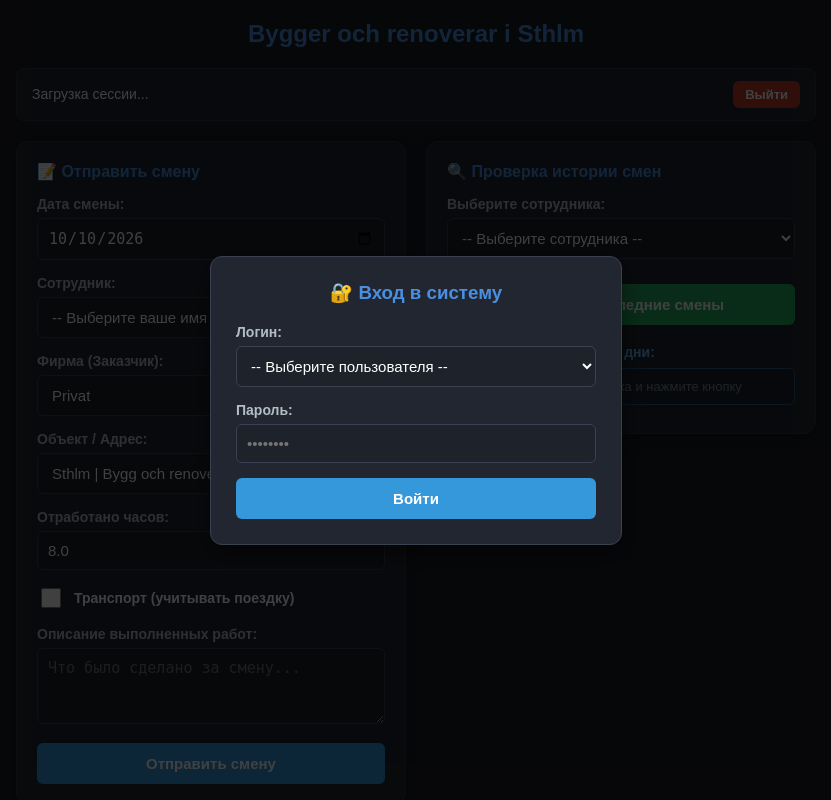
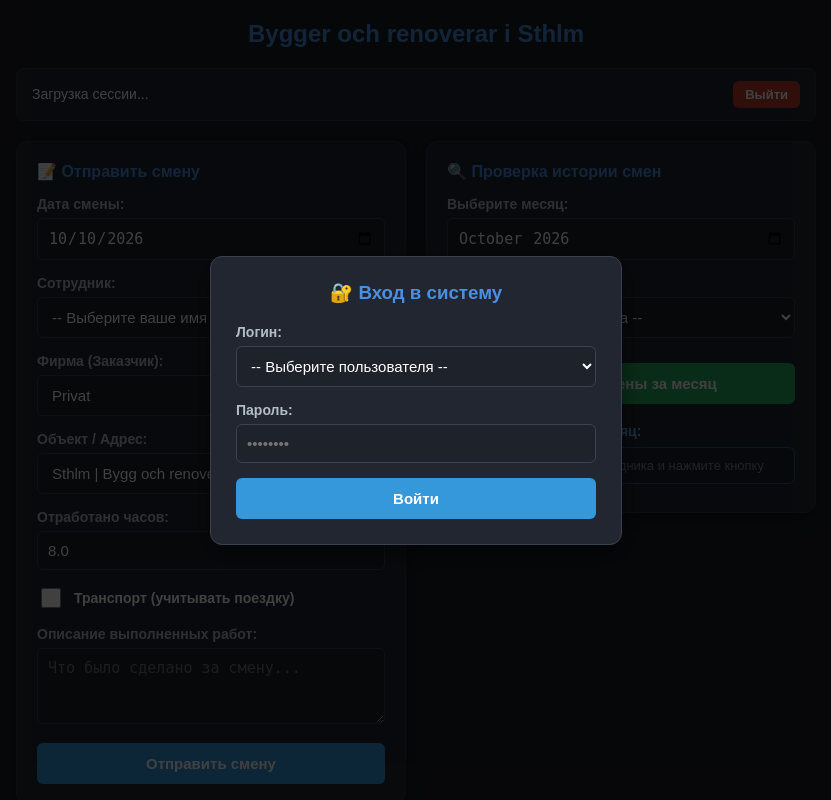
Before and after one commit to mbaton1981/smart-report-cloud, a Flask app: page / in a window 1280 px wide. Shown: the whole page, without its empty margins (224-1055 px from the left). Run offline with Flask 3, Linux system fonts and the light colour scheme; data comes from the database, SQL or seed files in the repository.

Commit message:
Add files via upload

```diff
--- a/server.py
+++ b/server.py
@@ -439,6 +439,7 @@ def check_employee_shifts():
 
     data = request.json or {}
     emp = data.get('employee')
+    selected_month = data.get('month') # Формат 'YYYY-MM'
 
     if session.get('role') != 'admin':
         session_username = session.get('username', '').lower()
@@ -447,7 +448,26 @@ def check_employee_shifts():
 
     conn = get_db_connection()
     cursor = conn.cursor()
-    cursor.execute("SELECT date, object_name, hours FROM cloud_shifts WHERE employee = ? ORDER BY date DESC LIMIT 5", (emp,))
+
+    if selected_month:
+        try:
+            year, month = map(int, selected_month.split('-'))
+            start_date = datetime(year, month, 1).strftime('%Y-%m-%d')
+            if month == 12:
+                end_date = datetime(year + 1, 1, 1).strftime('%Y-%m-%d')
+            else:
+                end_date = datetime(year, month + 1, 1).strftime('%Y-%m-%d')
+
+            cursor.execute("""
+                SELECT date, object_name, hours FROM cloud_shifts
+                WHERE employee = ? AND date >= ? AND date < ?
+                ORDER BY date ASC
+            """, (emp, start_date, end_date))
+        except Exception:
+            cursor.execute("SELECT date, object_name, hours FROM cloud_shifts WHERE employee = ? ORDER BY date DESC LIMIT 31", (emp,))
+    else:
+        cursor.execute("SELECT date, object_name, hours FROM cloud_shifts WHERE employee = ? ORDER BY date DESC LIMIT 31", (emp,))
+
     rows = cursor.fetchall()
 
     shifts = []
@@ -566,7 +586,6 @@ def sync_desktop_data():
                         INSERT OR IGNORE INTO meta_objects (name, markning, company) VALUES (?, ?, ?)
                     ''', (name, mark, comp if comp else "Privat"))
 
-        # Всегда полностью очищаем старые смены в облаке перед заливкой актуальных[cite: 3]
         cursor.execute("DELETE FROM cloud_shifts")
 
         if desktop_shifts:
--- a/templates/index.html
+++ b/templates/index.html
@@ -19,7 +19,13 @@
         .btn-history { background-color: #27ae60; margin-top: 10px; }
         .btn-history:hover { background-color: #219653; }
 
-        #history-list { list-style-type: none; padding: 0; margin: 0; }
+        #history-list {
+            list-style-type: none;
+            padding: 0;
+            margin: 0;
+            max-height: 250px;
+            overflow-y: auto;
+        }
         #history-list li { background: #1a2332; margin-bottom: 8px; padding: 10px; border-radius: 6px; border: 1px solid #2e5b88; font-size: 13px; color: #dfe6e9; display: flex; justify-content: space-between; align-items: center; }
 
         /* Модальное окно авторизации */
@@ -128,6 +134,11 @@
             <h3 style="color: #4a90e2; margin-top: 0; font-size: 16px; margin-bottom: 15px;">🔍 Проверка истории смен</h3>
 
             <div class="form-group">
+                <label for="history-month">Выберите месяц:</label>
+                <input type="month" id="history-month" class="form-control">
+            </div>
+
+            <div class="form-group">
                 <label for="history-employee">Выберите сотрудника:</label>
                 <select id="history-employee">
                     <option value="">-- Выберите сотрудника --</option>
@@ -137,15 +148,15 @@
                 </select>
             </div>
 
-            <button type="button" id="load-history-btn" class="btn-history">Показать последние смены</button>
+            <button type="button" id="load-history-btn" class="btn-history">Показать смены за месяц</button>
 
             <!-- Блок красного предупреждения о пропущенных сменах -->
             <div id="warning-container" style="margin-top: 15px; display: none; background: #3d2222; border: 1px solid #c0392b; padding: 10px; border-radius: 6px; font-size: 13px; color: #f5b7b1;"></div>
 
             <div style="margin-top: 15px;">
-                <h4 style="color: #64b5f6; font-size: 14px; margin-bottom: 8px;">Последние заполненные дни:</h4>
+                <h4 style="color: #64b5f6; font-size: 14px; margin-bottom: 8px;">Заполненные дни за месяц:</h4>
                 <ul id="history-list">
-                    <li style="color: #7f8c8d; justify-content: center;">Выберите сотрудника и нажмите кнопку</li>
+                    <li style="color: #7f8c8d; justify-content: center;">Выберите месяц, сотрудника и нажмите кнопку</li>
                 </ul>
             </div>
         </div>
@@ -156,6 +167,12 @@
         const allObjects = {{ objects | tojson }};
         let currentUser = null;
         document.getElementById('date').value = new Date().toISOString().split('T')[0];
+
+        // Устанавливаем текущий месяц по умолчанию в поле выбора месяца
+        const now = new Date();
+        const year = now.getFullYear();
+        const month = String(now.getMonth() + 1).padStart(2, '0');
+        document.getElementById('history-month').value = `${year}-${month}`;
 
         document.getElementById('transport_check').addEventListener('change', function() {
             document.getElementById('transport').value = this.checked ? 1.0 : 0.0;
@@ -349,14 +366,19 @@
             }
         });
 
-        // Проверка истории и пропущенных смен
+        // Проверка истории за месяц и пропущенных смен
         document.getElementById('load-history-btn').addEventListener('click', async function() {
             const empName = document.getElementById('history-employee').value;
+            const selectedMonth = document.getElementById('history-month').value;
             const listContainer = document.getElementById('history-list');
             const warningContainer = document.getElementById('warning-container');
 
             if (!empName) {
                 alert('Пожалуйста, выберите сотрудника!');
+                return;
+            }
+            if (!selectedMonth) {
+                alert('Пожалуйста, выберите месяц!');
                 return;
             }
 
@@ -365,11 +387,11 @@
             warningContainer.textContent = '';
 
             try {
-                // 1. Загружаем последние смены
+                // 1. Загружаем смены за выбранный месяц
                 const shiftsRes = await fetch('/check-employee-shifts', {
                     method: 'POST',
                     headers: { 'Content-Type': 'application/json' },
-                    body: JSON.stringify({ employee: empName })
+                    body: JSON.stringify({ employee: empName, month: selectedMonth })
                 });
                 const shiftsData = await shiftsRes.json();
 
@@ -399,7 +421,7 @@
                         listContainer.appendChild(li);
                     });
                 } else {
-                    listContainer.innerHTML = '<li style="color: #7f8c8d; justify-content: center;">У сотрудника пока нет записей о сменах.</li>';
+                    listContainer.innerHTML = '<li style="color: #7f8c8d; justify-content: center;">За этот месяц нет записей о сменах.</li>';
                 }
             } catch (err) {
                 listContainer.innerHTML = '<li style="color: #e74c3c; justify-content: center;">Ошибка загрузки данных.</li>';
```
